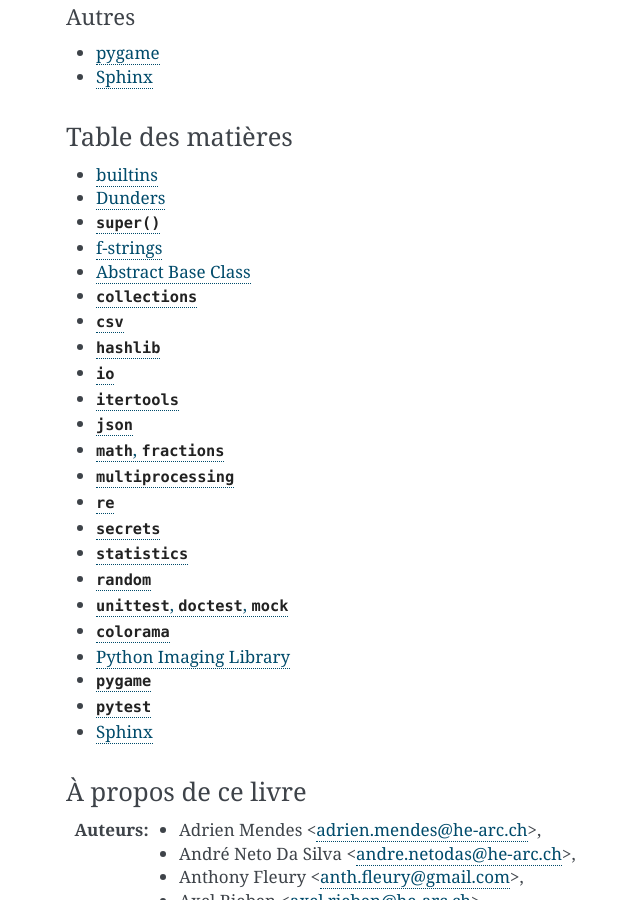
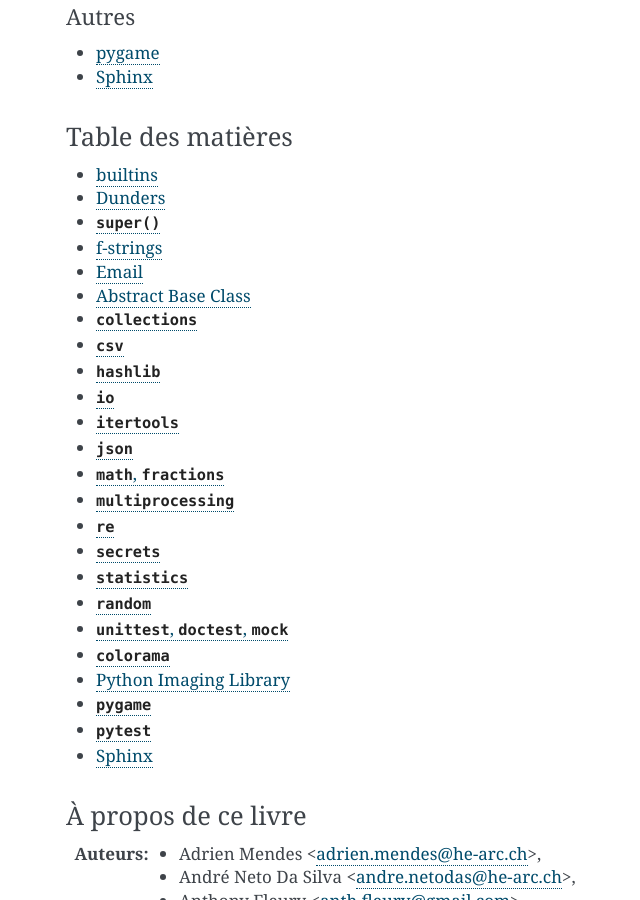
Before and after one commit to HE-Arc/livre-python, a Sphinx documentation site: the page built from source/index.rst, in a window 1280 px wide and 900 px high, scrolled down 1230 px. Shown: the whole window, without its empty margins (354-994 px from the left). Built offline with Sphinx 7.4.7, drawn with Linux system fonts in a browser that asks for light colours.

Commit message:
add toctree

```diff
--- a/source/index.rst
+++ b/source/index.rst
@@ -14,7 +14,7 @@
    dunders/index.rst
    super/index.rst
    fstrings/index.rst
-
+   email/index.rst
    abc/index.rst
    collections/index.rst
    csv/index.rst
```
